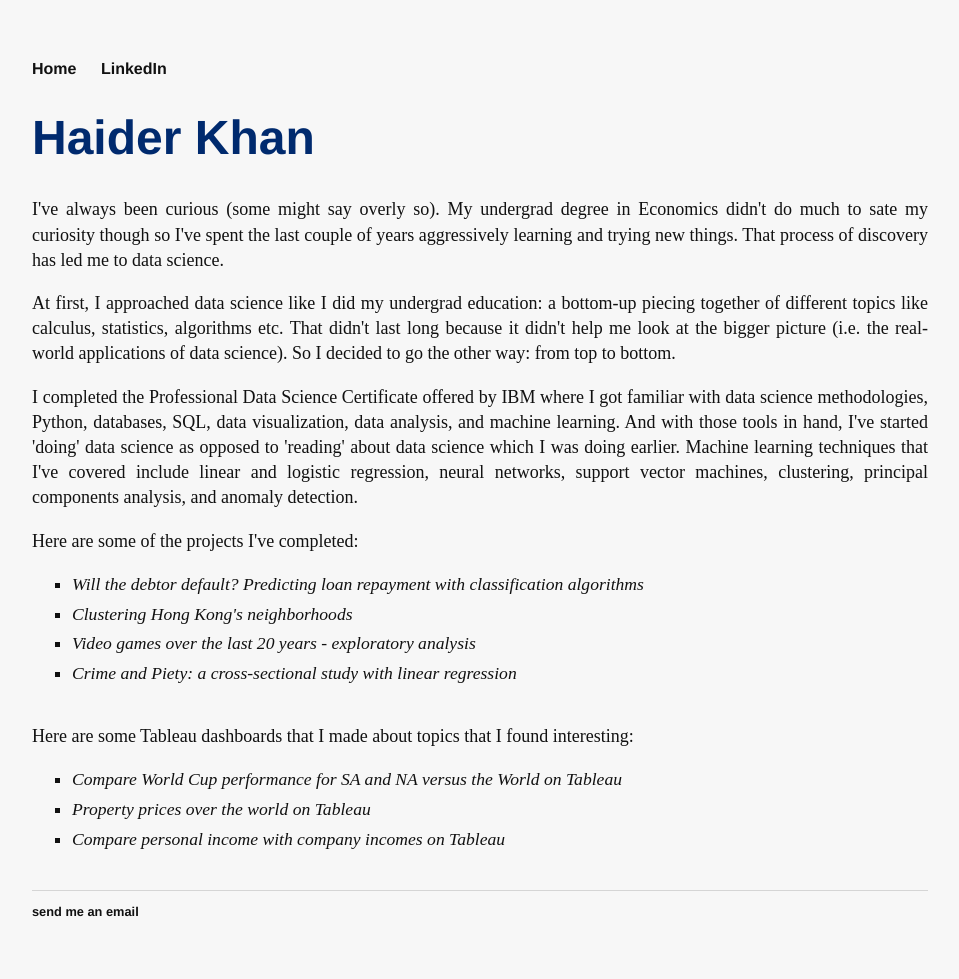
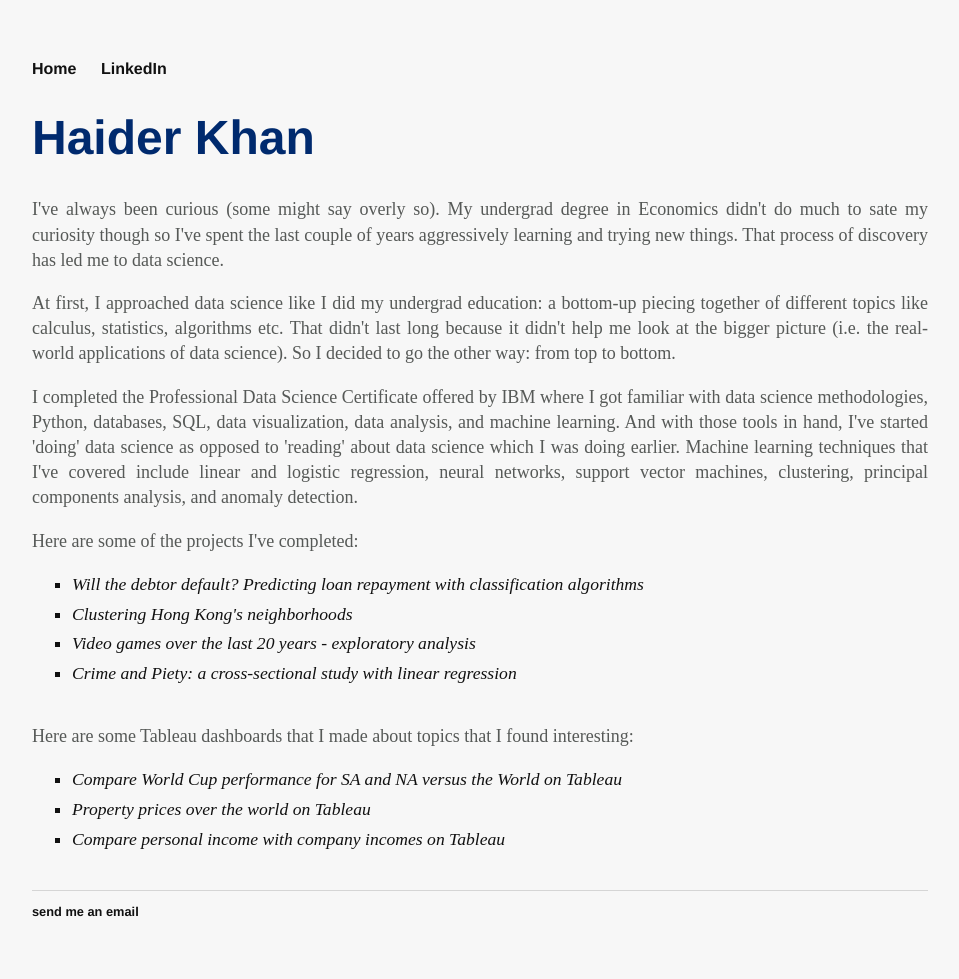
Before and after one commit to h2kh/h2kh.github.io, a Jekyll site: the page built from index.html, in a window 1280 px wide. Shown: the whole page, without its empty margins (160-1119 px from the left). Built offline with Jekyll 4.4.1, drawn with Linux system fonts in a browser that asks for light colours.

Commit message:
Update main.css

```diff
--- a/css/main.css
+++ b/css/main.css
@@ -29,7 +29,7 @@ h1 {
 p {
     font-size: 1.5em;
     line-height: 1.4em;
-    color: #111111;
+    color: #565957;
 }
 footer {
     border-top: 1px solid #d5d5d5;
```
